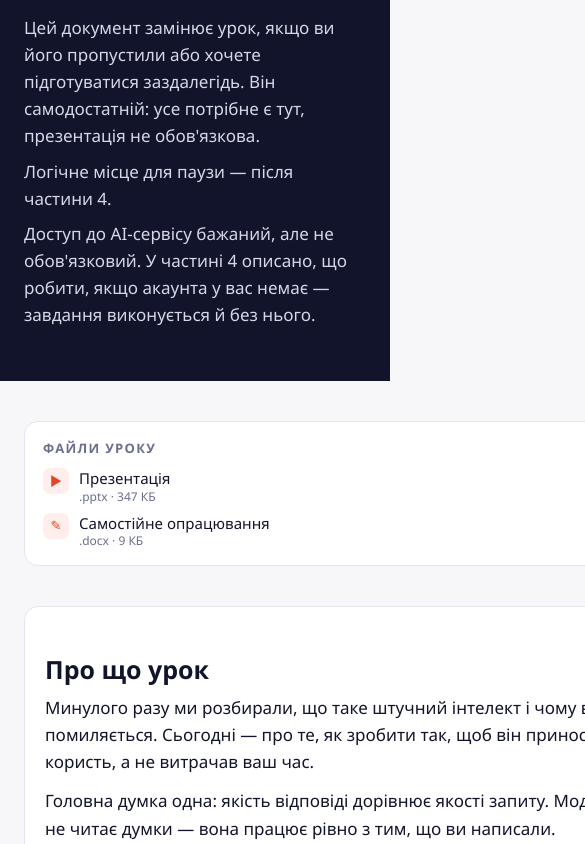
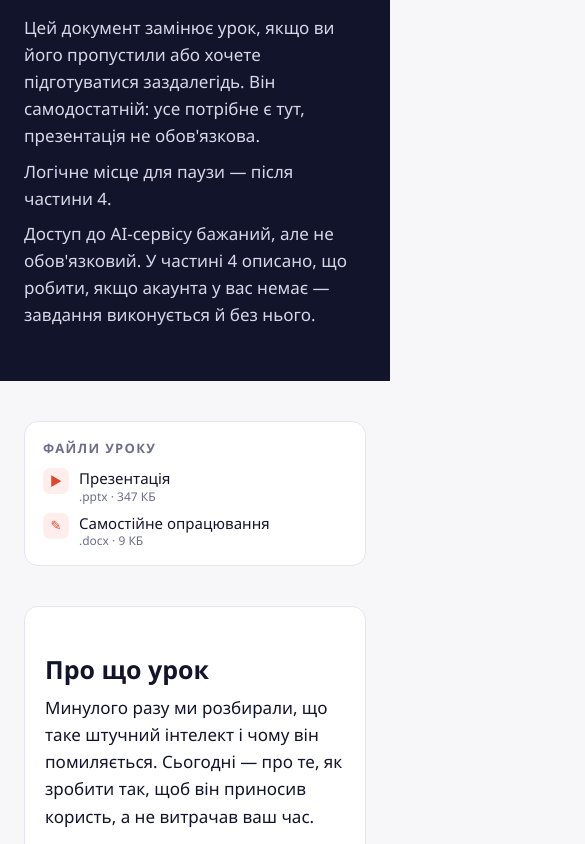
Before and after one commit to SerhiiShemehon/school, a plain HTML site: page urok-03/index.html in a window 390 px wide. Shown: the part 256-1100 px from the top of the page, 585 px wide, since content can reach past the window. Drawn offline with Linux system fonts and the light colour scheme.

Commit message:
Мобільна версія: прибрано горизонтальну прокрутку
Сітка сторінки уроку розтягувалась під найдовший рядок коду,
і бокова панель із текстом виїжджали за край екрана. Тепер довгий
код прокручується всередині свого блоку. Картки на головній
вміщаються й на екрані 320 px.

Co-Authored-By: Claude Opus 5.5 <noreply@anthropic.com>

```diff
--- a/style.css
+++ b/style.css
@@ -25,7 +25,7 @@ main{padding:40px 0 64px}
 .module>header{display:flex;align-items:baseline;gap:14px;flex-wrap:wrap;border-bottom:2px solid var(--ink);padding-bottom:8px;margin-bottom:20px}
 .module h2{margin:0;font-size:24px}
 .module .note{color:var(--muted)}
-.grid{display:grid;grid-template-columns:repeat(auto-fill,minmax(310px,1fr));gap:18px}
+.grid{display:grid;grid-template-columns:repeat(auto-fill,minmax(min(310px,100%),1fr));gap:18px}
 .card{background:var(--white);border:1px solid var(--border);border-radius:var(--radius);padding:20px 22px;display:flex;flex-direction:column;gap:10px;text-decoration:none;color:inherit;transition:transform .15s,box-shadow .15s,border-color .15s}
 a.card:hover{transform:translateY(-2px);box-shadow:0 10px 28px rgba(18,20,43,.08);border-color:#C9CBE0;color:inherit}
 .num{font-size:13px;font-weight:700;color:var(--accent);letter-spacing:.08em;text-transform:uppercase}
@@ -48,7 +48,8 @@ a.card:hover{transform:translateY(-2px);box-shadow:0 10px 28px rgba(18,20,43,.08
 .lhead .intro p{color:#D6D8E8;margin:0 0 8px;max-width:760px}
 .crumbs{font-size:14px;color:#A0A6C4}
 .crumbs a{color:#A0A6C4}
-.layout{display:grid;grid-template-columns:270px 1fr;gap:40px;align-items:start}
+.layout{display:grid;grid-template-columns:270px minmax(0,1fr);gap:40px;align-items:start}
+.layout>*{min-width:0}
 aside{position:sticky;top:20px;display:flex;flex-direction:column;gap:18px;max-height:calc(100vh - 40px);overflow-y:auto}
 .lhead code{background:#2E3358;color:#fff}
 .box{background:var(--white);border:1px solid var(--border);border-radius:var(--radius);padding:16px 18px}
@@ -82,7 +83,7 @@ pre{font-family:Consolas,"Cascadia Code","Courier New",monospace;background:var(
 .pager .next{text-align:right}
 footer{border-top:1px solid var(--border);color:var(--muted);font-size:14px;padding:24px 0 40px}
 @media (max-width:860px){
- .layout{grid-template-columns:1fr}
+ .layout{grid-template-columns:minmax(0,1fr)}
  aside{position:static}
  .toc-box{display:none}
  article{padding:8px 20px 28px}
```
